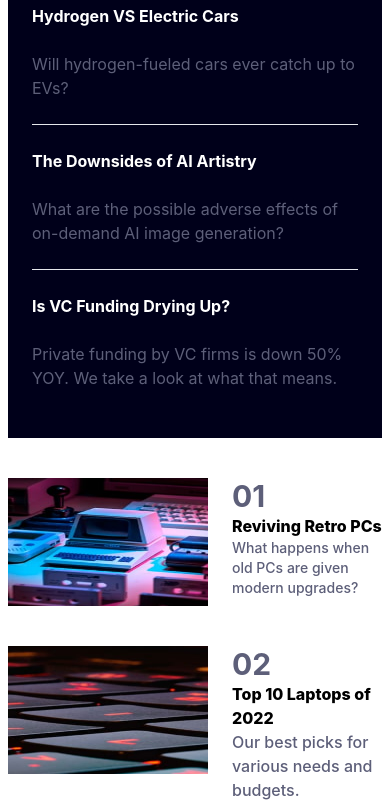
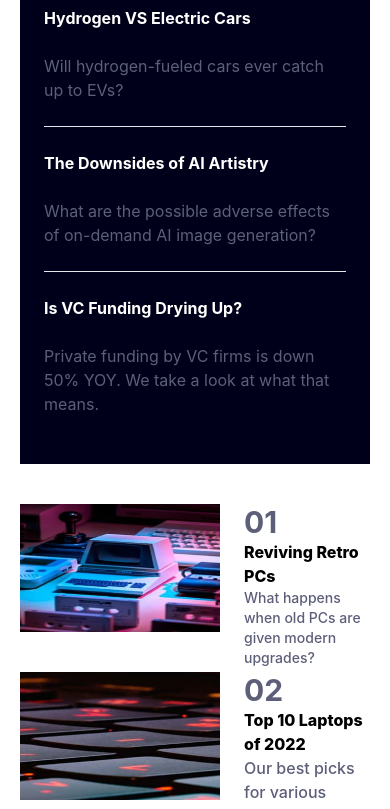
Before and after one commit to ahmed-wally/news-homepage, a website: page docs/index.html in a window 390 px wide. Shown: the part 756-1565 px from the top of the page. Drawn offline with Linux system fonts and the light colour scheme.

Commit message:
edit the layout small things

```diff
--- a/docs/index.html
+++ b/docs/index.html
@@ -15,7 +15,7 @@
     <title>Frontend Mentor | News homepage</title>
   </head>
 
-  <body class="font-inter flex flex-col m-2 sm:m-10">
+  <body class="font-inter flex flex-col m-5 sm:m-10">
     <header class="flex justify-between mb-12 sm:mb-16">
       <img src="assets/images/logo.svg" alt="the logo of the website" />
       <div class="hidden sm:flex sm:items-center sm:gap-10">
```
Also changed, not shown: docs/css/style.css.
